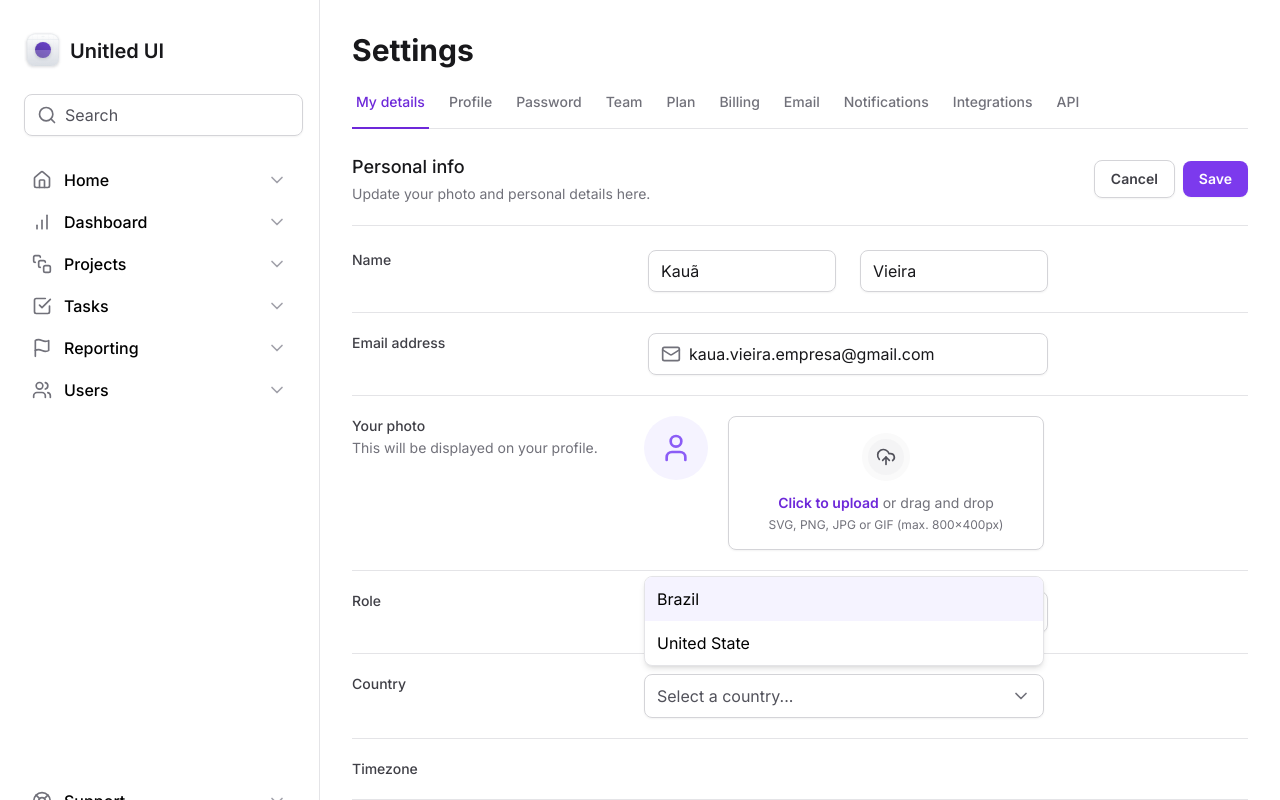
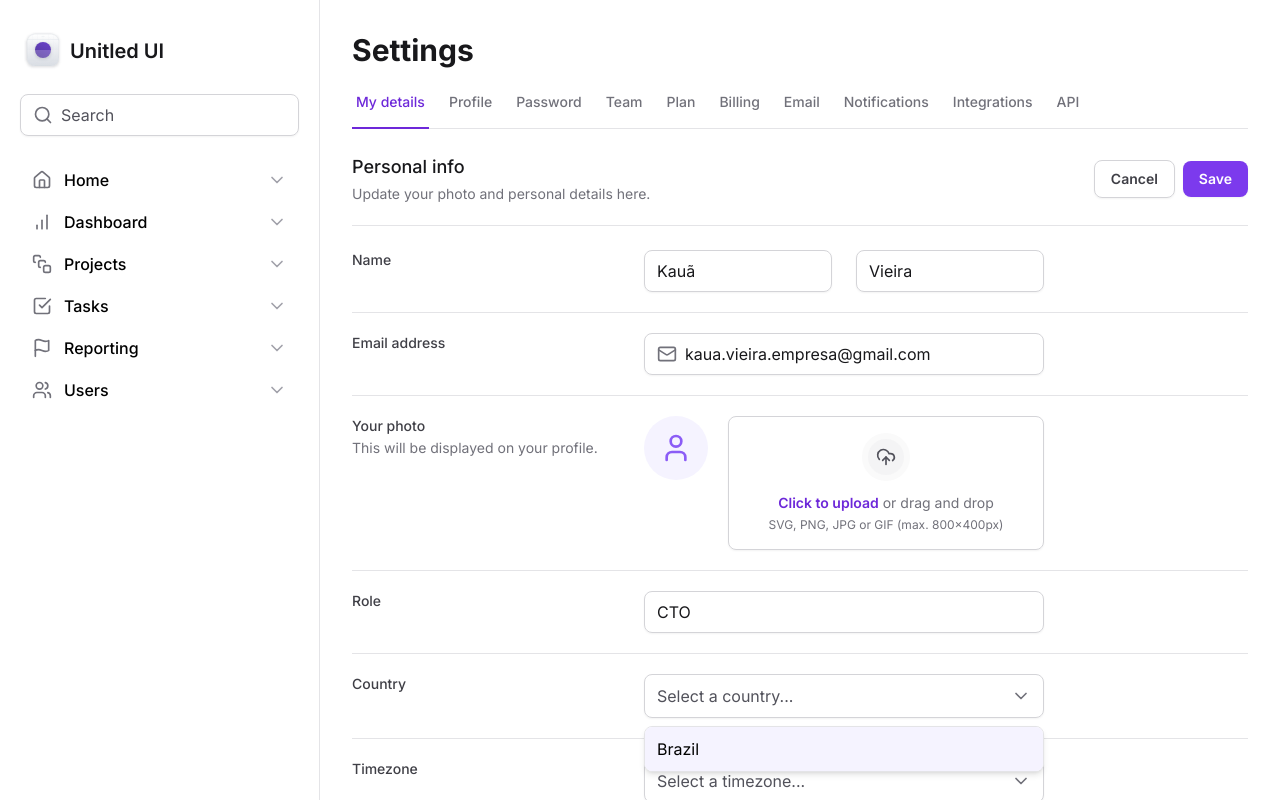
Before and after one commit to devvieiira/tailwind-training, a Next.js app: page / in a window 1280 px wide. Both pictures are taken after a click on the button "Select a country...". Shown: the top 800 px of the page. Built offline with nearby package versions, Linux system fonts and the light colour scheme.

Commit message:
fix: componentizing select

```diff
--- a/src/app/page.tsx
+++ b/src/app/page.tsx
@@ -3,7 +3,8 @@ import SettingsTabs from "@/components/SettingsTabs";
 import { Mail } from "lucide-react";
 
 import * as FileInput from "@/components/Form/FileInput";
-import Select from "@/components/Form/Select";
+import { Select } from "@/components/Form/Select";
+import { SelectItem } from "@/components/Form/Select/SelectItem";
 
 export default function Home() {
 	return (
@@ -110,7 +111,9 @@ export default function Home() {
 						>
 							Country
 						</label>
-						<Select />
+						<Select placeholder="Select a country...">
+							<SelectItem value="BR" text="Brazil" />
+						</Select>
 						<div />
 					</div>
 
@@ -121,6 +124,16 @@ export default function Home() {
 						>
 							Timezone
 						</label>
+						<Select placeholder="Select a timezone...">
+							<SelectItem
+								value="utc8"
+								text="Pacific Standard Time (UTC-08:00)"
+							/>
+							<SelectItem
+								value="utc3"
+								text="America São Paulo Time (UTC-03:00)"
+							/>
+						</Select>
 						<div />
 					</div>
 
--- a/src/components/Form/Select.tsx
+++ /dev/null
@@ -1,55 +0,0 @@
-"use client";
-import * as SelectPrimitive from "@radix-ui/react-select";
-import { Check, ChevronDown } from "lucide-react";
-
-const Select = () => {
-	return (
-		<SelectPrimitive.Root>
-			<SelectPrimitive.Trigger className="flex h-11 w-full items-center justify-between gap-2 rounded-lg border border-zinc-300 px-3 py-2 shadow-sm data-[placeholder]:text-zinc-600">
-				<SelectPrimitive.Value
-					placeholder="Select a country..."
-					className="text-black"
-				/>
-				<SelectPrimitive.Icon>
-					<ChevronDown className="h-5 w-5 text-zinc-500" />
-				</SelectPrimitive.Icon>
-			</SelectPrimitive.Trigger>
-
-			<SelectPrimitive.Portal>
-				<SelectPrimitive.Content
-					side="bottom"
-					position="popper"
-					sideOffset={8}
-					className="z-10 rounded-lg border border-zinc-200 bg-white w-[--radix-select-trigger-width] shadow-md overflow-hidden"
-				>
-					<SelectPrimitive.Viewport>
-						<SelectPrimitive.Item
-							value="BR"
-							className="flex items-center justify-between gap-2 px-3 py-2.5 outline-none data-[highlighted]:bg-violet-50"
-						>
-							<SelectPrimitive.ItemText className="text-black">
-								Brazil
-							</SelectPrimitive.ItemText>
-							<SelectPrimitive.ItemIndicator>
-								<Check className="h-4 w-4 text-violet-500" />
-							</SelectPrimitive.ItemIndicator>
-						</SelectPrimitive.Item>
-						<SelectPrimitive.Item
-							value="US"
-							className="flex items-center justify-between gap-2 px-3 py-2.5 outline-none data-[highlighted]:bg-violet-50"
-						>
-							<SelectPrimitive.ItemText className="text-black">
-								United State
-							</SelectPrimitive.ItemText>
-							<SelectPrimitive.ItemIndicator>
-								<Check className="h-4 w-4 bg-violet-500" />
-							</SelectPrimitive.ItemIndicator>
-						</SelectPrimitive.Item>
-					</SelectPrimitive.Viewport>
-				</SelectPrimitive.Content>
-			</SelectPrimitive.Portal>
-		</SelectPrimitive.Root>
-	);
-};
-
-export default Select;
--- /dev/null
+++ b/src/components/Form/Select/SelectItem.tsx
@@ -0,0 +1,20 @@
+"use client";
+import * as Select from "@radix-ui/react-select";
+import { Check } from "lucide-react";
+
+export type SelectItemProps = Select.SelectItemProps & {
+	text: string;
+};
+export const SelectItem = ({ text, ...props }: SelectItemProps) => {
+	return (
+		<Select.Item
+			className="flex items-center justify-between gap-2 px-3 py-2.5 outline-none data-[highlighted]:bg-violet-50"
+			{...props}
+		>
+			<Select.ItemText className="text-black">{text}</Select.ItemText>
+			<Select.ItemIndicator>
+				<Check className="h-4 w-4 text-violet-500" />
+			</Select.ItemIndicator>
+		</Select.Item>
+	);
+};
--- /dev/null
+++ b/src/components/Form/Select/index.tsx
@@ -0,0 +1,35 @@
+"use client";
+import * as SelectPrimitive from "@radix-ui/react-select";
+import { Check, ChevronDown } from "lucide-react";
+
+interface SelectProps {
+	children: React.ReactNode;
+	placeholder?: string;
+}
+
+export const Select = ({ children, placeholder }: SelectProps) => {
+	return (
+		<SelectPrimitive.Root>
+			<SelectPrimitive.Trigger className="flex h-11 w-full items-center justify-between gap-2 rounded-lg border border-zinc-300 px-3 py-2 shadow-sm data-[placeholder]:text-zinc-600">
+				<SelectPrimitive.Value
+					placeholder={placeholder}
+					className="text-black"
+				/>
+				<SelectPrimitive.Icon>
+					<ChevronDown className="h-5 w-5 text-zinc-500" />
+				</SelectPrimitive.Icon>
+			</SelectPrimitive.Trigger>
+
+			<SelectPrimitive.Portal>
+				<SelectPrimitive.Content
+					side="bottom"
+					position="popper"
+					sideOffset={8}
+					className="z-10 rounded-lg border border-zinc-200 bg-white w-[--radix-select-trigger-width] shadow-md overflow-hidden"
+				>
+					<SelectPrimitive.Viewport>{children}</SelectPrimitive.Viewport>
+				</SelectPrimitive.Content>
+			</SelectPrimitive.Portal>
+		</SelectPrimitive.Root>
+	);
+};
--- a/src/components/Input.tsx
+++ b/src/components/Input.tsx
@@ -27,7 +27,7 @@ export interface InputRootProps extends ComponentProps<"div"> {}
 export const InputRoot = (props: InputRootProps) => {
 	return (
 		<div
-			className="flex w-full mx-1 items-center gap-2 rounded-lg border border-zinc-300 px-3 py-2 shadow-sm"
+			className="flex w-full items-center gap-2 rounded-lg border border-zinc-300 px-3 py-2 shadow-sm"
 			{...props}
 		/>
 	);
```
